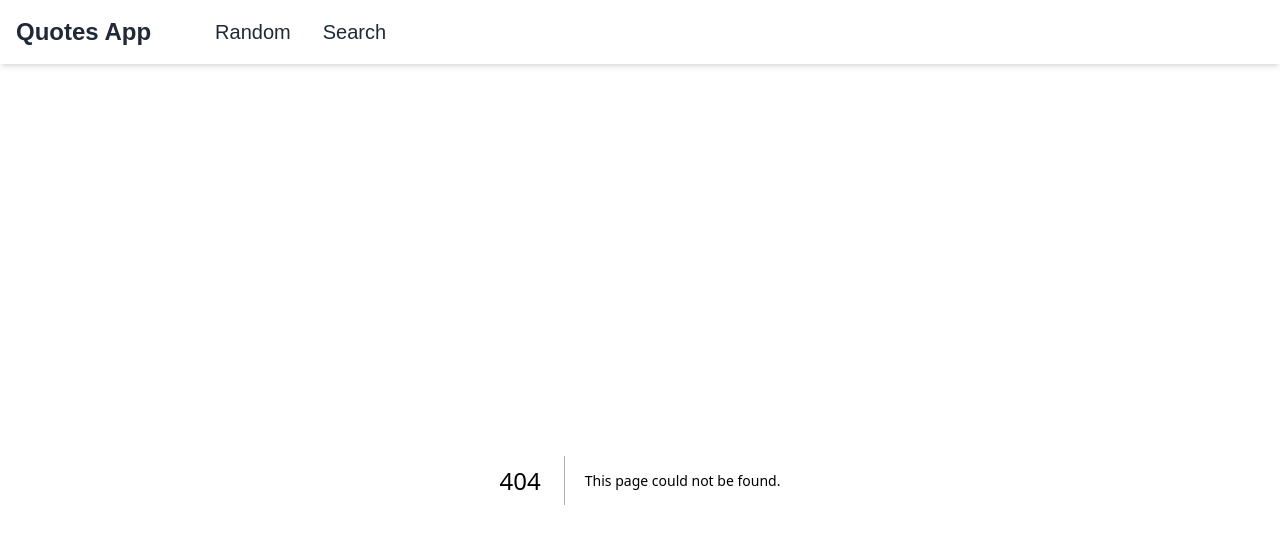
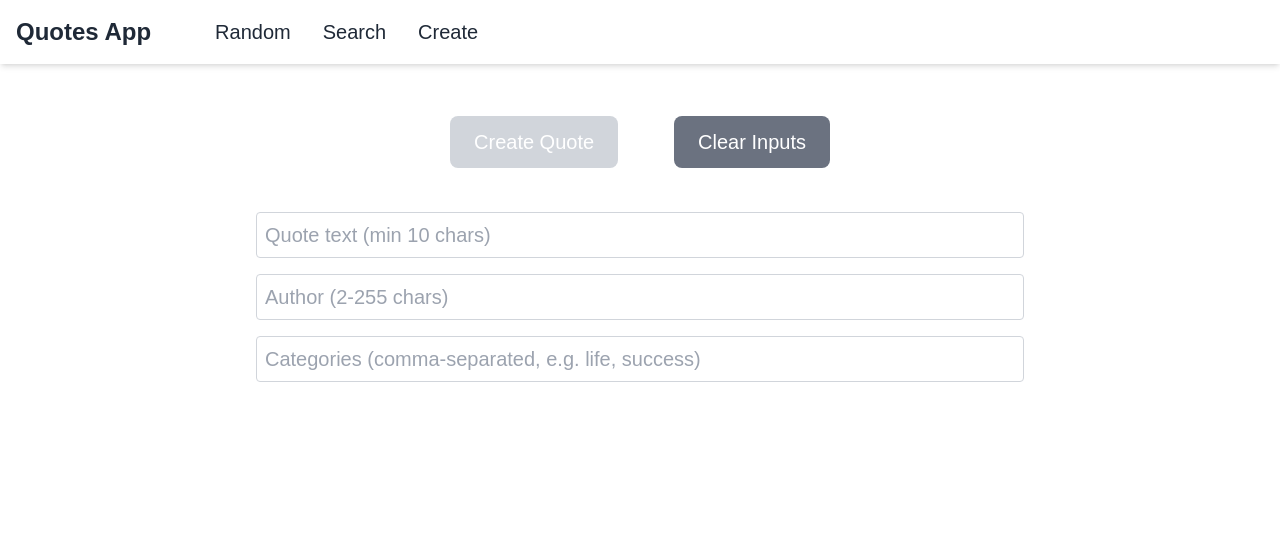
Before and after one commit to AndyDrewDev/react-next-js-quotes-app, a Next.js app in the folder client/: page /create in a window 1280 px wide. Before the commit this address had no page. Shown: the top 544 px of the page. Built offline with nearby package versions, Linux system fonts and the light colour scheme.

Commit message:
Refactored Home and SearchPage components with updated function names for clarity. Enhanced SearchPage with useRef for query management and integrated loading state in Quotes component. Improved Button component with disabled state styling and added a Create link in Navbar.

```diff
--- /dev/null
+++ b/client/app/create/page.js
@@ -0,0 +1,198 @@
+'use client'
+
+import { useState } from 'react'
+import { useRouter } from 'next/navigation'
+import { toast } from 'react-toastify'
+import ClipLoader from 'react-spinners/ClipLoader'
+import Button from '@/components/Button'
+import InputField from '@/components/InputField'
+import {
+  inputContainerStyle,
+  inputStyle,
+  errorStyle,
+  buttonsContainerStyle,
+} from '@/components/styles'
+
+const CATEGORY_NAME_REGEX = /^[a-z0-9-]+$/
+
+export default function CreateQuotePage() {
+  const router = useRouter()
+
+  const [text, setText] = useState('')
+  const [author, setAuthor] = useState('')
+  const [categories, setCategories] = useState('')
+  const [validationErrors, setValidationErrors] = useState({})
+  const [isSubmitting, setIsSubmitting] = useState(false)
+  const [isLoading, setIsLoading] = useState(false)
+
+  const validate = () => {
+    const newValidationErrors = {}
+
+    if (text && text.trim().length < 10) {
+      newValidationErrors.text = 'Text must be at least 10 characters long'
+    }
+
+    if (author && (author.trim().length < 2 || author.trim().length > 255)) {
+      newValidationErrors.author = 'Author must be between 2 and 255 characters'
+    }
+
+    const categoryList = categories
+      .split(',')
+      .map((category) => category.trim())
+      .filter(Boolean)
+
+    if (categories && categoryList.length < 1) {
+      newValidationErrors.categories = 'Provide at least one category'
+    } else if (
+      !categoryList.every((category) => CATEGORY_NAME_REGEX.test(category))
+    ) {
+      newValidationErrors.categories =
+        'Categories must contain only lowercase letters, numbers and dashes'
+    }
+
+    setValidationErrors(newValidationErrors)
+    return newValidationErrors
+  }
+
+  const handleSubmit = async () => {
+    const errors = validate()
+
+    if (Object.keys(errors).length > 0) {
+      return
+    }
+
+    setIsSubmitting(true)
+
+    try {
+      const categoryList = categories
+        .split(',')
+        .map((category) => category.trim())
+        .filter(Boolean)
+
+      const response = await fetch('http://localhost:3000/quotes', {
+        method: 'POST',
+        headers: { 'Content-Type': 'application/json' },
+        body: JSON.stringify({
+          text: text.trim(),
+          author: author.trim(),
+          categories: categoryList,
+        }),
+      })
+
+      const data = await response.json().catch(() => ({}))
+
+      if (!response.ok) {
+        if (data?.errors && Array.isArray(data.errors)) {
+          const fieldErrors = data.errors
+            .filter((err) => err.type === 'field')
+            .map((err) => `${err.value}, ${err.path}: ${err.msg}`)
+          fieldErrors.forEach((msg) => toast.error(msg))
+        } else if (data?.message) {
+          toast.error(data.message)
+        } else {
+          toast.error('Failed to create quote')
+        }
+        return
+      }
+
+      toast.success('Quote created successfully')
+      if (data?.id) {
+        router.push(`/quotes/${data.id}`)
+      }
+    } catch (error) {
+      console.error('Error creating quote:', error)
+      toast.error(error.message)
+    } finally {
+      setIsSubmitting(false)
+    }
+  }
+
+  const inputs = [
+    {
+      name: 'text',
+      type: 'text',
+      placeholder: 'Quote text (min 10 chars)',
+      value: text,
+      onChange: (e) => setText(e.target.value),
+      onBlur: validate,
+      containerClassName: inputContainerStyle,
+      inputClassName: inputStyle,
+      error: validationErrors?.text,
+      errorClassName: errorStyle,
+    },
+    {
+      name: 'author',
+      type: 'text',
+      placeholder: 'Author (2-255 chars)',
+      value: author,
+      onChange: (e) => setAuthor(e.target.value),
+      onBlur: validate,
+      containerClassName: inputContainerStyle,
+      inputClassName: inputStyle,
+      error: validationErrors?.author,
+      errorClassName: errorStyle,
+    },
+    {
+      name: 'categories',
+      type: 'text',
+      placeholder: 'Categories (comma-separated, e.g. life, success)',
+      value: categories,
+      onChange: (e) => setCategories(e.target.value),
+      onBlur: validate,
+      containerClassName: inputContainerStyle,
+      inputClassName: inputStyle,
+      error: validationErrors?.categories,
+      errorClassName: errorStyle,
+    },
+  ]
+
+  const isFormInvalid =
+    !text.trim() ||
+    text.trim().length < 10 ||
+    !author.trim() ||
+    author.trim().length < 2 ||
+    author.trim().length > 255 ||
+    !categories.trim()
+
+  const clearInputs = () => {
+    setText('')
+    setAuthor('')
+    setCategories('')
+    setValidationErrors({})
+  }
+
+  if (isLoading) {
+    return (
+      <div className='flex justify-center items-center h-screen'>
+        <ClipLoader color='#9333EA' size={80} />
+      </div>
+    )
+  }
+
+  return (
+    <div className='p-4'>
+      <div className={buttonsContainerStyle}>
+        <div className='text-center'>
+          <Button
+            onClick={handleSubmit}
+            text={isSubmitting ? 'Creating...' : 'Create Quote'}
+            disabled={isSubmitting || isFormInvalid}
+          />
+        </div>
+        <div className='text-center'>
+          <Button
+            onClick={clearInputs}
+            text='Clear Inputs'
+            variant='secondary'
+          />
+        </div>
+      </div>
+
+      <div className='flex flex-col gap-4 max-w-3xl text-xl mx-auto my-6'>
+        {inputs.map((field) => (
+          <InputField key={field.name} {...field} />
+        ))}
+      </div>
+    </div>
+  )
+}
--- a/client/app/page.js
+++ b/client/app/page.js
@@ -12,7 +12,7 @@ import {
   errorStyle,
 } from '@/components/styles'
 
-export default function Home() {
+export default function RandomQuotesPage() {
   const [limit, setLimit] = useState('')
   const [validationErrors, setValidationErrors] = useState({})
 
--- a/client/app/search/page.js
+++ b/client/app/search/page.js
@@ -1,6 +1,6 @@
 'use client'
 
-import { useState, useEffect } from 'react'
+import { useState, useEffect, useRef } from 'react'
 import { useRouter, useSearchParams } from 'next/navigation'
 import Button from '@/components/Button'
 import InputField from '@/components/InputField'
@@ -12,13 +12,15 @@ import {
   inputContainerStyle,
   inputStyle,
   errorStyle,
+  buttonsContainerStyle,
 } from '@/components/styles'
 
 const CATEGORY_NAME_REGEX = /^[a-z0-9-]+$/
 
-export default function SearchPage() {
+export default function SearchQuotesPage() {
   const router = useRouter()
   const searchParams = useSearchParams()
+  const lastQueryRef = useRef('')
 
   const [text, setText] = useState('')
   const [author, setAuthor] = useState('')
@@ -26,7 +28,6 @@ export default function SearchPage() {
   const [limit, setLimit] = useState('')
   const [validationErrors, setValidationErrors] = useState({})
 
-  const buttonsContainerStyle = 'flex justify-center gap-4'
   const inputsContainerStyle =
     'text-xl flex flex-col lg:flex-row justify-center gap-4 md:gap-6 mb-6 mt-6'
 
@@ -78,9 +79,10 @@ export default function SearchPage() {
 
   const path = 'http://localhost:3000/quotes'
 
-  const { quotes, fetchQuotes, searchSubmitted, setQuotes } = useRequest({
-    path,
-  })
+  const { quotes, fetchQuotes, searchSubmitted, setQuotes, isLoading } =
+    useRequest({
+      path,
+    })
 
   const inputFields = [
     {
@@ -127,7 +129,7 @@ export default function SearchPage() {
     searchAuthor = author,
     searchCategory = category,
     searchLimit = limit,
-  }) => {
+  } = {}) => {
     const errors = validate()
 
     if (Object.keys(errors).length > 0) {
@@ -136,12 +138,18 @@ export default function SearchPage() {
     }
 
     setValidationErrors({})
+
     const nextQuery = createQueryString({
       text: searchText,
       author: searchAuthor,
       category: searchCategory,
       limit: searchLimit,
     })
+
+    if (lastQueryRef.current === nextQuery) {
+      return
+    }
+    lastQueryRef.current = nextQuery
     fetchQuotes(nextQuery)
   }
 
@@ -192,7 +200,11 @@ export default function SearchPage() {
         />
       </div>
 
-      <Quotes quotes={quotes} searchSubmitted={searchSubmitted} />
+      <Quotes
+        quotes={quotes}
+        searchSubmitted={searchSubmitted}
+        isLoading={isLoading}
+      />
     </div>
   )
 }
--- a/client/components/Button.jsx
+++ b/client/components/Button.jsx
@@ -2,15 +2,16 @@ const styleVariants = {
   base: 'text-xl px-6 py-3 rounded-lg focus:outline-none',
   primary: 'bg-violet-900 text-white hover:bg-violet-800 active:bg-violet-950',
   secondary: 'bg-gray-500 text-white hover:bg-gray-400 active:bg-gray-400',
+  disabled: 'bg-gray-300 text-white hover:bg-gray-300 active:bg-gray-400',
   // danger: 'bg-red-500 text-white hover:bg-red-600 active:bg-red-700 ring-red-600',
 }
 
-export default function Button({ onClick, text, variant = 'primary' }) {
-  const buttonStyle = `${styleVariants.base} ${styleVariants[variant]}`
+export default function Button({ onClick, text, variant = 'primary', disabled = false }) {
+  const buttonStyle = `${styleVariants.base} ${disabled ? styleVariants.disabled : styleVariants[variant]}`
 
   return (
     <div className='text-center m-5'>
-      <button onClick={onClick} className={buttonStyle}>
+      <button onClick={onClick} className={buttonStyle} disabled={disabled}>
         {text}
       </button>
     </div>
--- a/client/components/Navbar.jsx
+++ b/client/components/Navbar.jsx
@@ -23,6 +23,12 @@ export default function Navbar() {
           >
             Search
           </Link>
+          <Link
+            href='/create'
+            className='text-gray-800 dark:text-white hover:text-gray-600 dark:hover:text-gray-400'
+          >
+            Create
+          </Link>
         </div>
       </div>
     </nav>
--- a/client/components/Quote.jsx
+++ b/client/components/Quote.jsx
@@ -5,7 +5,7 @@ export default function Quote({ quote }) {
   return (
     <Link
       href={`/quotes/${id}`}
-      className='bg-[#faf9fc] p-4 shadow-md rounded-lg dark:bg-gray-800 hover:scale-105 hover:bg-violet-100 transition-all duration-300 dark:hover:bg-gray-600'
+      className='bg-[#faf9fc] p-4 shadow-md rounded-lg dark:bg-gray-800 hover:scale-[1.03] hover:bg-violet-100 transition-all duration-300 dark:hover:bg-gray-600'
     >
       <p className='mb-4 text-lg italic text-gray-900 dark:text-gray-100'>
         "{text}"
--- a/client/components/Quotes.jsx
+++ b/client/components/Quotes.jsx
@@ -1,7 +1,15 @@
 import Quote from '@/components/Quote'
+import ClipLoader from 'react-spinners/ClipLoader'
 import { quoteContainerStyle, emptyResponseStyle } from '@/components/styles'
 
-export default function Quotes({ quotes, searchSubmitted = false }) {
+export default function Quotes({ quotes, searchSubmitted = false, isLoading }) {
+  if (isLoading) {
+    return (
+      <div className='flex justify-center items-center pt-10'>
+        <ClipLoader color='#9333EA' size={80} />
+      </div>
+    )
+  }
   if (!quotes?.length && searchSubmitted) {
     return <div className={emptyResponseStyle}>No quotes found</div>
   }
--- a/client/components/styles.js
+++ b/client/components/styles.js
@@ -9,10 +9,13 @@ const quoteContainerStyle =
 const emptyResponseStyle =
   'pt-10 text-center text-2xl text-gray-600 dark:text-gray-400'
 
+  const buttonsContainerStyle = 'flex justify-center gap-4'
+
 export {
   inputContainerStyle,
   inputStyle,
   errorStyle,
   quoteContainerStyle,
   emptyResponseStyle,
+  buttonsContainerStyle,
 }
```
Also changed, not shown: client/hooks/useRequest.js (+8 -1 lines).
